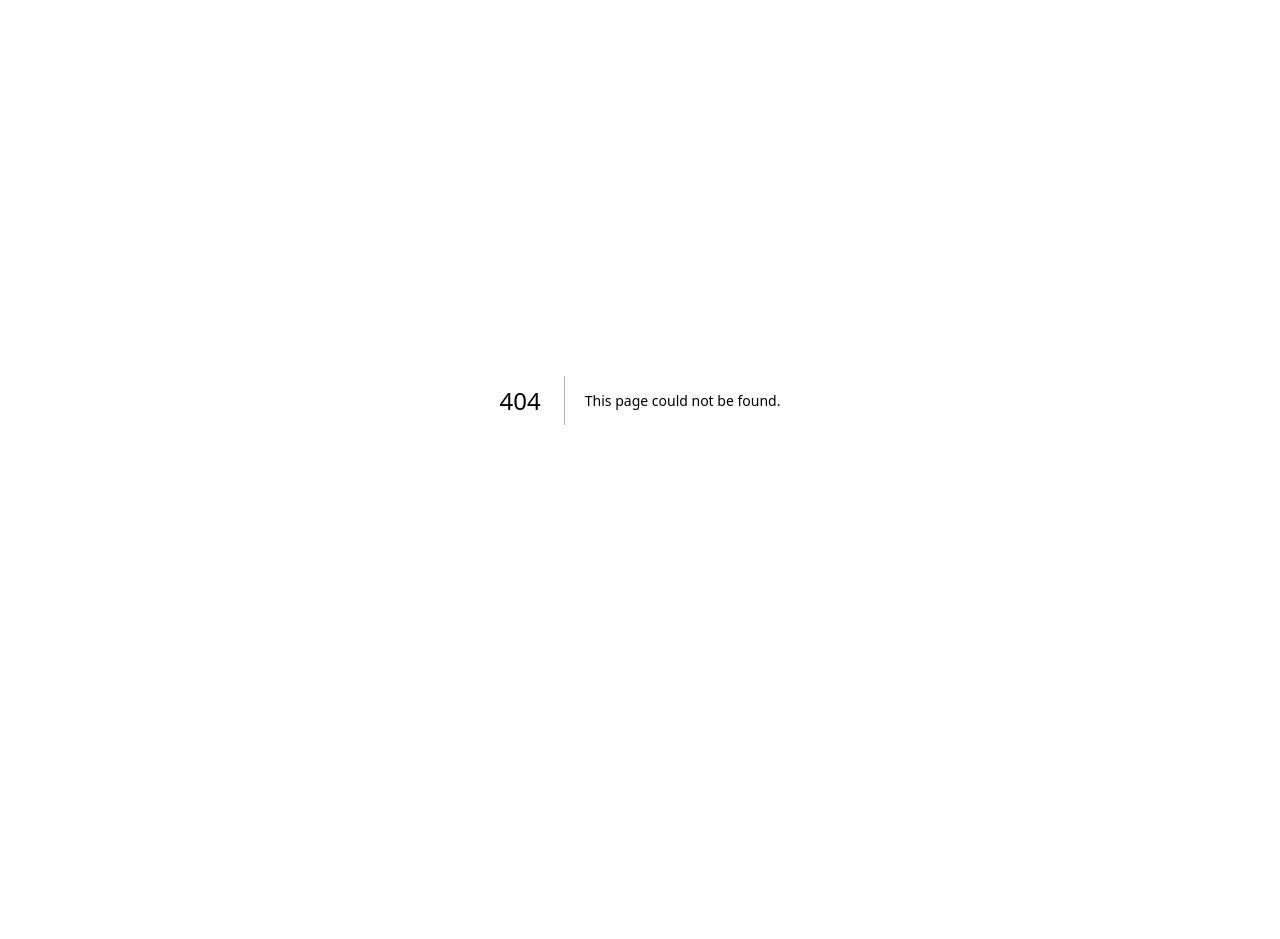
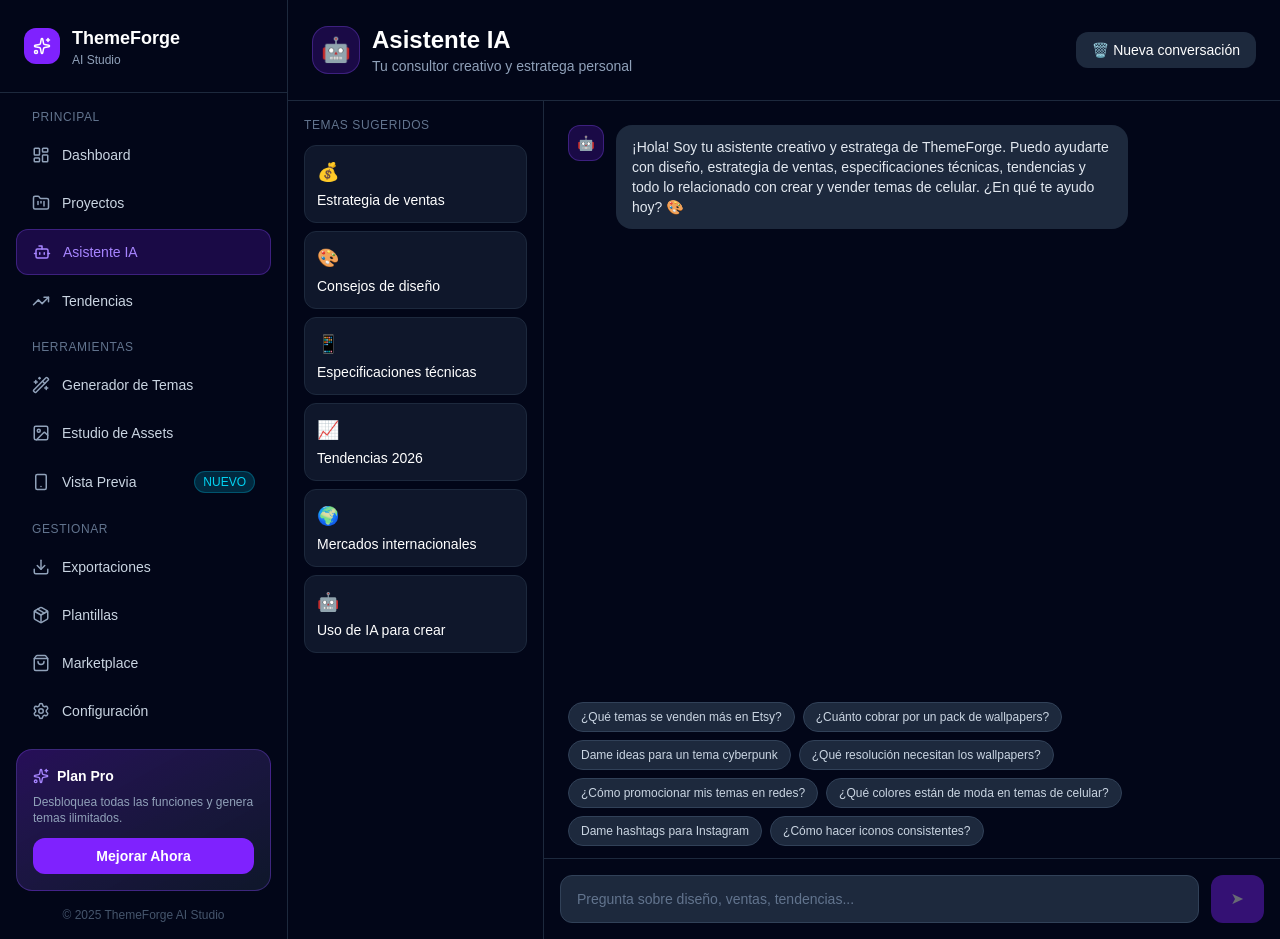
Before and after one commit to themeforge-studio/themeforge-ai-studio, a Next.js app in the folder themeforge-app/: page /assistant in a window 1280 px wide. Before the commit this address had no page. Before the commit the page ends 800 px from the top, so only its background shows below. Built offline with nearby package versions, Linux system fonts and the light colour scheme.

Commit message:
Página Asistente IA - consultor creativo y estratega personal

```diff
--- /dev/null
+++ b/themeforge-app/app/assistant/page.tsx
@@ -0,0 +1,218 @@
+"use client";
+
+import { useState, useRef, useEffect } from "react";
+import Sidebar from "../../components/layout/Sidebar";
+
+const QUICK_QUESTIONS = [
+  "¿Qué temas se venden más en Etsy?",
+  "¿Cuánto cobrar por un pack de wallpapers?",
+  "Dame ideas para un tema cyberpunk",
+  "¿Qué resolución necesitan los wallpapers?",
+  "¿Cómo promocionar mis temas en redes?",
+  "¿Qué colores están de moda en temas de celular?",
+  "Dame hashtags para Instagram",
+  "¿Cómo hacer iconos consistentes?",
+];
+
+const SUGGESTED_TOPICS = [
+  { emoji: "💰", label: "Estrategia de ventas", prompt: "Dame una estrategia completa para vender temas de celular en Etsy y Gumroad como creador independiente" },
+  { emoji: "🎨", label: "Consejos de diseño", prompt: "Dame los mejores consejos de diseño para crear temas de celular profesionales que se vendan bien" },
+  { emoji: "📱", label: "Especificaciones técnicas", prompt: "Dame todas las especificaciones técnicas que necesito para crear wallpapers, iconos y widgets para Android" },
+  { emoji: "📈", label: "Tendencias 2026", prompt: "¿Cuáles son las tendencias de diseño mobile más populares en 2026 que debería aprovechar para crear temas?" },
+  { emoji: "🌍", label: "Mercados internacionales", prompt: "¿En qué países hay más demanda de temas personalizados para celular y cómo llegar a esos mercados?" },
+  { emoji: "🤖", label: "Uso de IA para crear", prompt: "¿Cómo puedo usar IA como Leonardo AI y Groq para crear temas de celular profesionales de forma eficiente?" },
+];
+
+export default function AssistantPage() {
+  const [messages, setMessages] = useState<{ role: string; text: string }[]>([
+    {
+      role: "assistant",
+      text: "¡Hola! Soy tu asistente creativo y estratega de ThemeForge. Puedo ayudarte con diseño, estrategia de ventas, especificaciones técnicas, tendencias y todo lo relacionado con crear y vender temas de celular. ¿En qué te ayudo hoy? 🎨",
+    },
+  ]);
+  const [input, setInput] = useState("");
+  const [loading, setLoading] = useState(false);
+  const messagesEndRef = useRef<HTMLDivElement>(null);
+
+  useEffect(() => {
+    messagesEndRef.current?.scrollIntoView({ behavior: "smooth" });
+  }, [messages]);
+
+  const handleSend = async (text: string) => {
+    if (!text.trim()) return;
+
+    const userMessage = { role: "user", text };
+    setMessages((prev) => [...prev, userMessage]);
+    setInput("");
+    setLoading(true);
+
+    try {
+      const response = await fetch("https://api.groq.com/openai/v1/chat/completions", {
+        method: "POST",
+        headers: {
+          "Content-Type": "application/json",
+          "Authorization": `Bearer ${process.env.NEXT_PUBLIC_GROQ_API_KEY}`,
+        },
+        body: JSON.stringify({
+          model: "llama-3.1-8b-instant",
+          messages: [
+            {
+              role: "system",
+              content: `Eres un experto consultor creativo y estratega de negocios especializado en:
+              - Creación de temas, wallpapers, iconos y widgets para Android e iOS
+              - Venta de productos digitales en Etsy, Gumroad, Google Play Store
+              - Uso de IA (Leonardo AI, Midjourney, Stable Diffusion) para crear assets
+              - Tendencias de diseño mobile y cultura pop
+              - Marketing digital para creadores independientes
+
+              El usuario es un creador independiente de Perú que usa ThemeForge AI Studio para crear temas de celular con IA y venderlos.
+
+              Responde siempre en español, de forma clara, práctica y motivadora.
+              Da consejos específicos y accionables, no respuestas genéricas.
+              Cuando sea relevante menciona precios en dólares y plataformas específicas.
+              Máximo 4 oraciones por respuesta a menos que el usuario pida más detalle.`,
+            },
+            ...messages.map(m => ({
+              role: m.role === "assistant" ? "assistant" : "user",
+              content: m.text,
+            })),
+            { role: "user", content: text },
+          ],
+          max_tokens: 400,
+        }),
+      });
+
+      const data = await response.json();
+      const reply = data.choices?.[0]?.message?.content || "No pude generar una respuesta. Intenta de nuevo.";
+      setMessages((prev) => [...prev, { role: "assistant", text: reply }]);
+    } catch (error) {
+      setMessages((prev) => [...prev, { role: "assistant", text: "Error al conectar con la IA. Verifica tu conexión." }]);
+    }
+
+    setLoading(false);
+  };
+
+  return (
+    <div className="min-h-screen bg-slate-950 text-white flex">
+      <Sidebar />
+      <div className="flex-1 flex flex-col overflow-hidden">
+
+        {/* Header */}
+        <div className="border-b border-slate-800 p-6">
+          <div className="flex items-center gap-3">
+            <div className="w-12 h-12 rounded-2xl bg-violet-600/20 border border-violet-500/30 flex items-center justify-center text-2xl">
+              🤖
+            </div>
+            <div>
+              <h1 className="text-2xl font-bold">Asistente IA</h1>
+              <p className="text-slate-400 text-sm">Tu consultor creativo y estratega personal</p>
+            </div>
+            <button
+              onClick={() => setMessages([{
+                role: "assistant",
+                text: "¡Hola! Soy tu asistente creativo y estratega de ThemeForge. ¿En qué te ayudo hoy? 🎨",
+              }])}
+              className="ml-auto bg-slate-800 hover:bg-slate-700 transition px-4 py-2 rounded-xl text-sm"
+            >
+              🗑️ Nueva conversación
+            </button>
+          </div>
+        </div>
+
+        <div className="flex flex-1 overflow-hidden">
+
+          {/* Panel izquierdo - Temas sugeridos */}
+          <div className="w-64 border-r border-slate-800 p-4 overflow-y-auto">
+            <p className="text-xs text-slate-500 uppercase tracking-wider mb-3">Temas sugeridos</p>
+            <div className="space-y-2">
+              {SUGGESTED_TOPICS.map((topic, i) => (
+                <button
+                  key={i}
+                  onClick={() => handleSend(topic.prompt)}
+                  className="w-full text-left p-3 rounded-xl bg-slate-900 hover:bg-slate-800 border border-slate-800 hover:border-violet-500/30 transition"
+                >
+                  <span className="text-lg">{topic.emoji}</span>
+                  <p className="text-sm font-medium mt-1">{topic.label}</p>
+                </button>
+              ))}
+            </div>
+          </div>
+
+          {/* Chat principal */}
+          <div className="flex-1 flex flex-col overflow-hidden">
+
+            {/* Mensajes */}
+            <div className="flex-1 overflow-y-auto p-6 space-y-4">
+              {messages.map((msg, i) => (
+                <div key={i} className={`flex gap-3 ${msg.role === "user" ? "flex-row-reverse" : ""}`}>
+                  <div className={`w-9 h-9 rounded-xl flex items-center justify-center text-sm flex-shrink-0 ${
+                    msg.role === "assistant"
+                      ? "bg-violet-600/20 border border-violet-500/30"
+                      : "bg-slate-700"
+                  }`}>
+                    {msg.role === "assistant" ? "🤖" : "👤"}
+                  </div>
+                  <div className={`rounded-2xl px-4 py-3 text-sm max-w-lg ${
+                    msg.role === "assistant"
+                      ? "bg-slate-800 text-slate-200"
+                      : "bg-violet-600/20 border border-violet-500/30 text-violet-200"
+                  }`}>
+                    {msg.text}
+                  </div>
+                </div>
+              ))}
+              {loading && (
+                <div className="flex gap-3">
+                  <div className="w-9 h-9 rounded-xl bg-violet-600/20 border border-violet-500/30 flex items-center justify-center text-sm">
+                    🤖
+                  </div>
+                  <div className="bg-slate-800 rounded-2xl px-4 py-3 text-sm text-slate-400">
+                    Pensando... ⏳
+                  </div>
+                </div>
+              )}
+              <div ref={messagesEndRef} />
+            </div>
+
+            {/* Preguntas rápidas */}
+            <div className="px-6 pb-3">
+              <div className="flex gap-2 flex-wrap">
+                {QUICK_QUESTIONS.map((q, i) => (
+                  <button
+                    key={i}
+                    onClick={() => handleSend(q)}
+                    className="text-xs bg-slate-800 hover:bg-slate-700 border border-slate-700 px-3 py-1.5 rounded-full transition text-slate-300"
+                  >
+                    {q}
+                  </button>
+                ))}
+              </div>
+            </div>
+
+            {/* Input */}
+            <div className="p-4 border-t border-slate-800">
+              <div className="flex gap-3">
+                <input
+                  type="text"
+                  value={input}
+                  onChange={(e) => setInput(e.target.value)}
+                  onKeyDown={(e) => e.key === "Enter" && handleSend(input)}
+                  placeholder="Pregunta sobre diseño, ventas, tendencias..."
+                  className="flex-1 bg-slate-800 border border-slate-700 rounded-xl px-4 py-3 text-sm text-white placeholder-slate-500 outline-none focus:border-violet-500 transition"
+                />
+                <button
+                  onClick={() => handleSend(input)}
+                  disabled={!input.trim() || loading}
+                  className="bg-violet-600 hover:bg-violet-700 disabled:opacity-40 px-5 py-3 rounded-xl transition"
+                >
+                  ➤
+                </button>
+              </div>
+            </div>
+
+          </div>
+        </div>
+      </div>
+    </div>
+  );
+}
```
